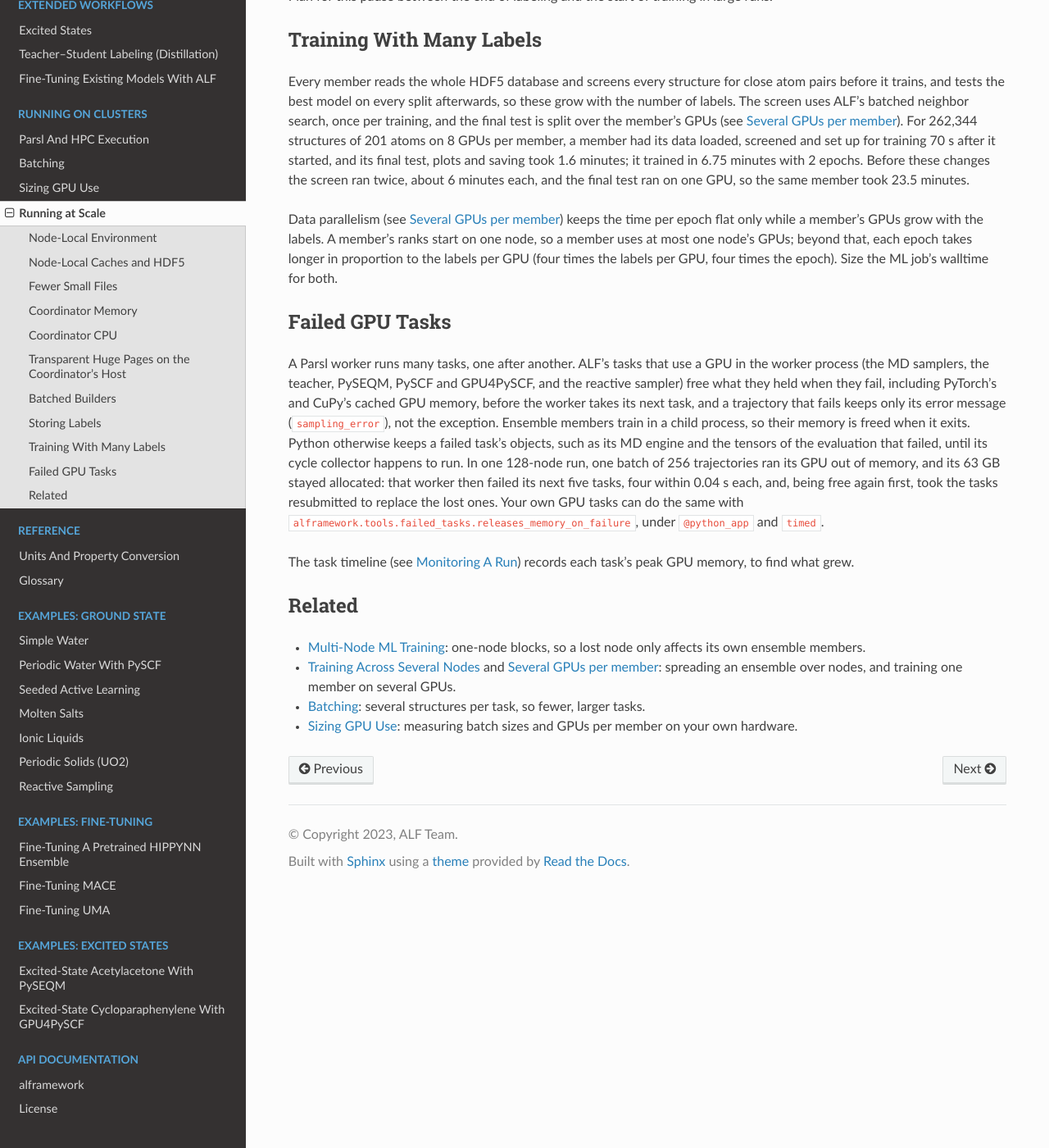
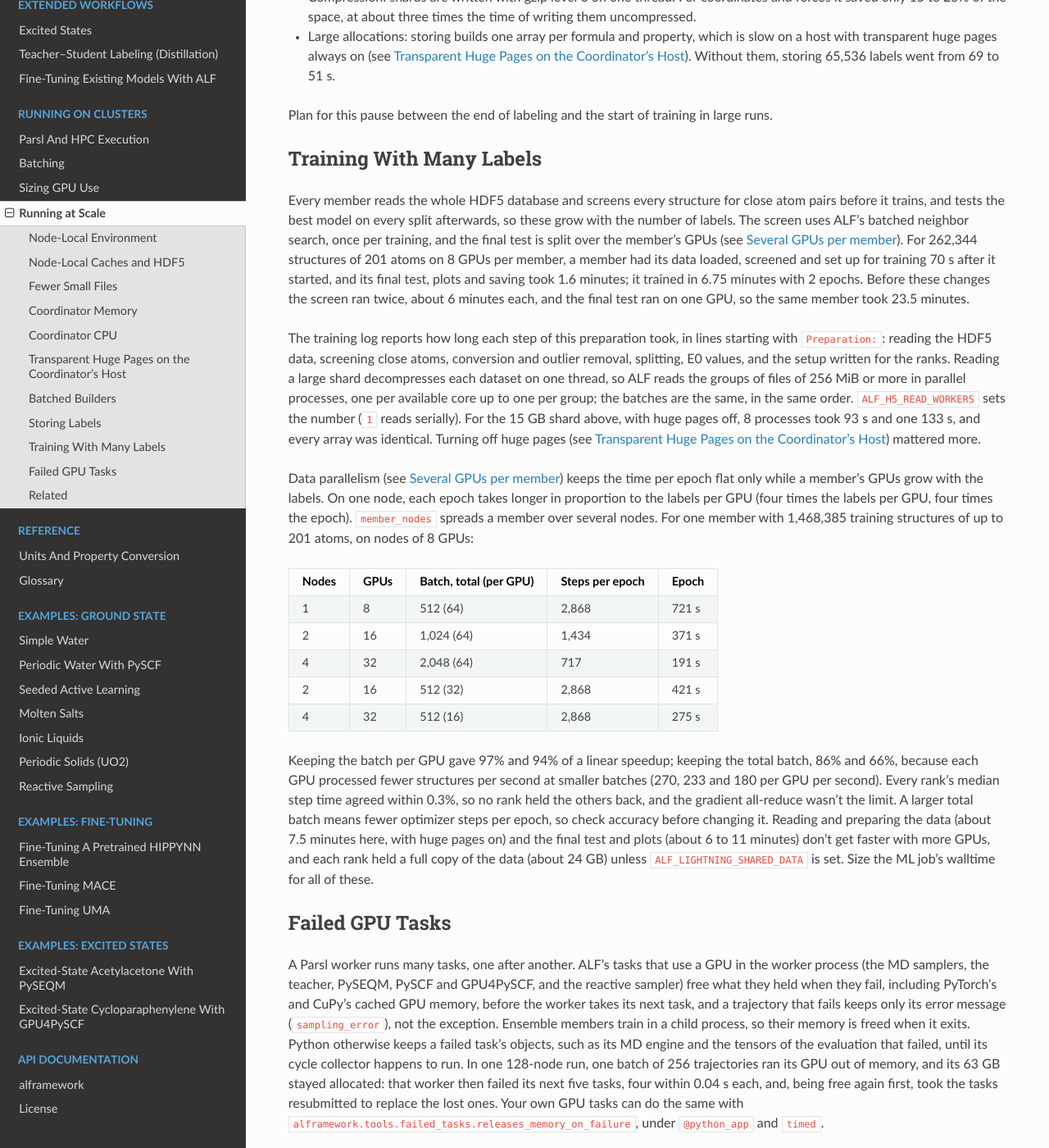
Before and after one commit to lanl/ALF, a Sphinx documentation site: the page built from docs/source/user_guide/running_at_scale.rst, in a window 1280 px wide and 1400 px high, scrolled down 3276 px. Shown: the whole window at 82% size. Built offline with Sphinx 7.4.7 and the Read the Docs theme 3.1.0, drawn with Linux system fonts in a browser that asks for light colours; pages that are not in the unit, such as notebooks, are missing from menus; some of the changed text lies outside the part shown.

Commit message:
Document multi-node members and training preparation at scale
Running at scale: huge pages for training members (ALF_THP_DISABLE), the
Preparation: timers and parallel HDF5 reads (ALF_H5_READ_WORKERS), and
measured epoch times for one member on 1, 2 and 4 nodes. ML interfaces:
member_nodes, member_launcher, ALF_LIGHTNING_SHARED_DATA and
ALF_LIGHTNING_STATS.

Co-Authored-By: Claude Opus 5.5 <noreply@anthropic.com>

```diff
--- a/docs/source/user_guide/running_at_scale.rst
+++ b/docs/source/user_guide/running_at_scale.rst
@@ -135,6 +135,13 @@ A process can opt out for itself and every process it starts, without administra
 started as ``python thp_off.py python -m alframework --master master_config.json``. ``grep THP_enabled
 /proc/<pid>/status`` shows ``0`` for the coordinator and its children once it applies.
 
+Training members allocate the same way: reading the database pads every group into arrays of the full
+dataset, then converts them, and the ranks load their setup. Members are started by Parsl workers, not by
+the coordinator, so they don't inherit its setting. Set ``ALF_THP_DISABLE=1`` in the ML workers'
+environment (``worker_init``): each member's process, and each node process of a member on several nodes,
+then opts out for itself and its ranks. On the shared login node above, reading 2,097,352 structures of
+up to 201 atoms (a 15 GB shard) took 823 s with huge pages and 133 s without.
+
 .. _running-at-scale-batched-builders:
 
 Batched Builders
@@ -179,10 +186,61 @@ had its data loaded, screened and set up for training 70 s after it started, and
 saving took 1.6 minutes; it trained in 6.75 minutes with 2 epochs. Before these changes the screen ran twice, about 6
 minutes each, and the final test ran on one GPU, so the same member took 23.5 minutes.
 
+The training log reports how long each step of this preparation took, in lines starting with
+``Preparation:``: reading the HDF5 data, screening close atoms, conversion and outlier removal, splitting,
+E0 values, and the setup written for the ranks. Reading a large shard decompresses each dataset on one
+thread, so ALF reads the groups of files of 256 MiB or more in parallel processes, one per available core
+up to one per group; the batches are the same, in the same order. ``ALF_H5_READ_WORKERS`` sets the number
+(``1`` reads serially). For the 15 GB shard above, with huge pages off, 8 processes took 93 s and one 133 s,
+and every array was identical. Turning off huge pages (see :ref:`running-at-scale-huge-pages`) mattered
+more.
+
 Data parallelism (see :ref:`ml-multigpu-members`) keeps the time per epoch flat only while a member's GPUs
-grow with the labels. A member's ranks start on one node, so a member uses at most one node's GPUs; beyond
-that, each epoch takes longer in proportion to the labels per GPU (four times the labels per GPU, four times
-the epoch). Size the ML job's walltime for both.
+grow with the labels. On one node, each epoch takes longer in proportion to the labels per GPU (four times
+the labels per GPU, four times the epoch). ``member_nodes`` spreads a member over several nodes. For one
+member with 1,468,385 training structures of up to 201 atoms, on nodes of 8 GPUs:
+
+.. list-table::
+   :header-rows: 1
+
+   * - Nodes
+     - GPUs
+     - Batch, total (per GPU)
+     - Steps per epoch
+     - Epoch
+   * - 1
+     - 8
+     - 512 (64)
+     - 2,868
+     - 721 s
+   * - 2
+     - 16
+     - 1,024 (64)
+     - 1,434
+     - 371 s
+   * - 4
+     - 32
+     - 2,048 (64)
+     - 717
+     - 191 s
+   * - 2
+     - 16
+     - 512 (32)
+     - 2,868
+     - 421 s
+   * - 4
+     - 32
+     - 512 (16)
+     - 2,868
+     - 275 s
+
+Keeping the batch per GPU gave 97% and 94% of a linear speedup; keeping the total batch, 86% and 66%,
+because each GPU processed fewer structures per second at smaller batches (270, 233 and 180 per GPU per
+second). Every rank's median step time agreed within 0.3%, so no rank held the others back, and the
+gradient all-reduce wasn't the limit. A larger total batch means fewer optimizer steps per epoch, so check
+accuracy before changing it. Reading and preparing the data (about 7.5 minutes here, with huge pages on) and the final test and
+plots (about 6 to 11 minutes) don't get faster with more GPUs, and each rank held a full copy of the data
+(about 24 GB) unless ``ALF_LIGHTNING_SHARED_DATA`` is set. Size the ML job's walltime for all of these.
 
 .. _running-at-scale-failed-gpu-tasks:
 
```
Also changed, not shown: docs/source/user_guide/ml_interfaces.rst (+35 -1 lines).
